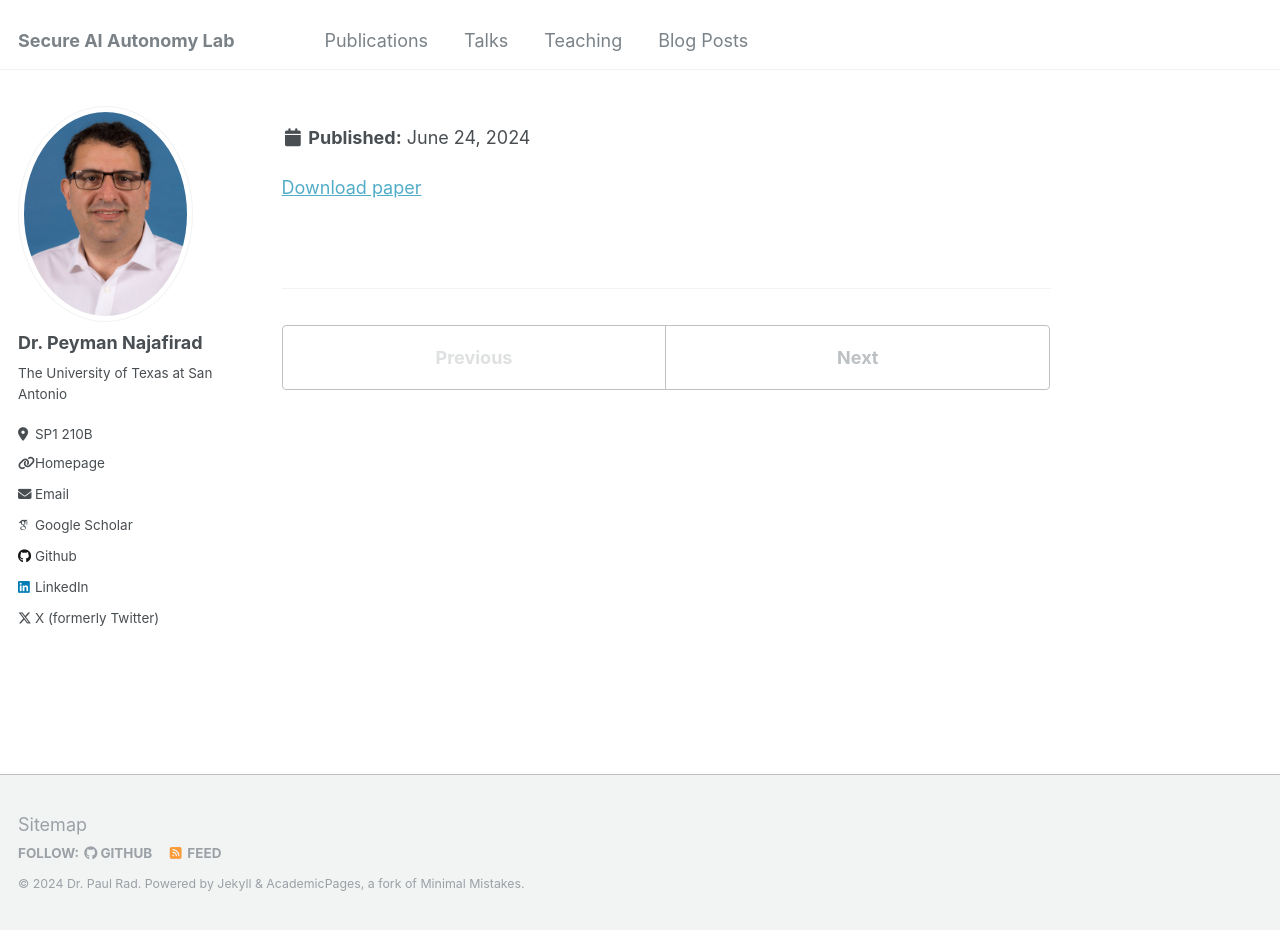
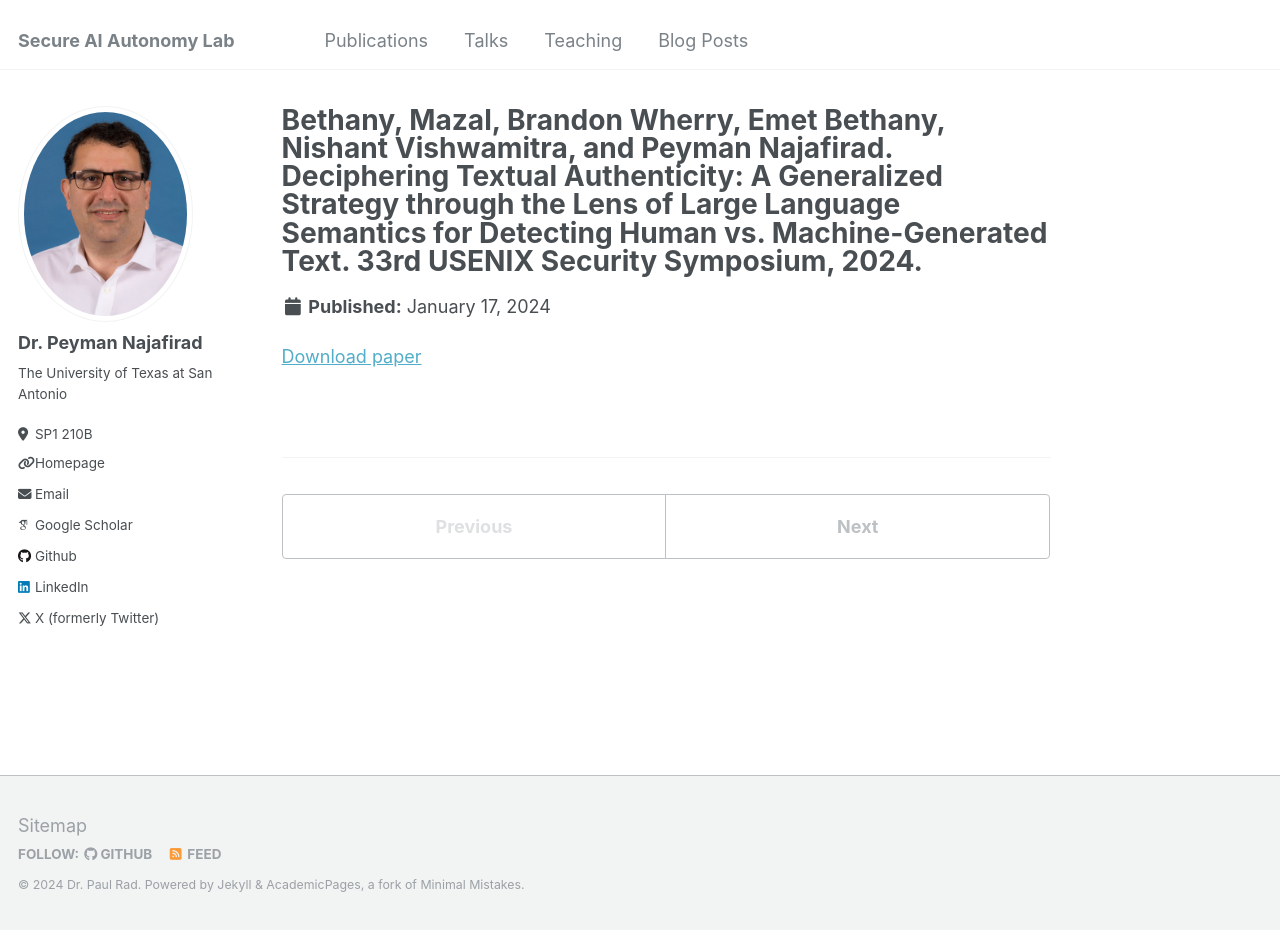
Before and after one commit to SecureAIAutonomyLab/SecureAIAutonomyLab.github.io, a Jekyll site: the page built from _publications/2024-01-17-deciphering-textual-authenticity.md, in a window 1280 px wide and 930 px high. Built offline with Jekyll 4.4.1, drawn with Linux system fonts in a browser that asks for light colours; some web fonts are replaced.

Commit message:
Update 2024-01-17-deciphering-textual-authenticity.md

```diff
--- a/_publications/2024-01-17-deciphering-textual-authenticity.md
+++ b/_publications/2024-01-17-deciphering-textual-authenticity.md
@@ -1,5 +1,5 @@
 ---
-title: "Bethany, Mazal, Brandon Wherry, Emet Bethany, Nishant Vishwamitra, and Peyman Najafirad. "Deciphering Textual Authenticity: A Generalized Strategy through the Lens of Large Language Semantics for Detecting Human vs. Machine-Generated Text." 33rd USENIX Security Symposium, 2024."
+title: "Bethany, Mazal, Brandon Wherry, Emet Bethany, Nishant Vishwamitra, and Peyman Najafirad. Deciphering Textual Authenticity: A Generalized Strategy through the Lens of Large Language Semantics for Detecting Human vs. Machine-Generated Text. 33rd USENIX Security Symposium, 2024."
 ---
 
 [Download paper](https://arxiv.org/abs/2401.09407)
```
